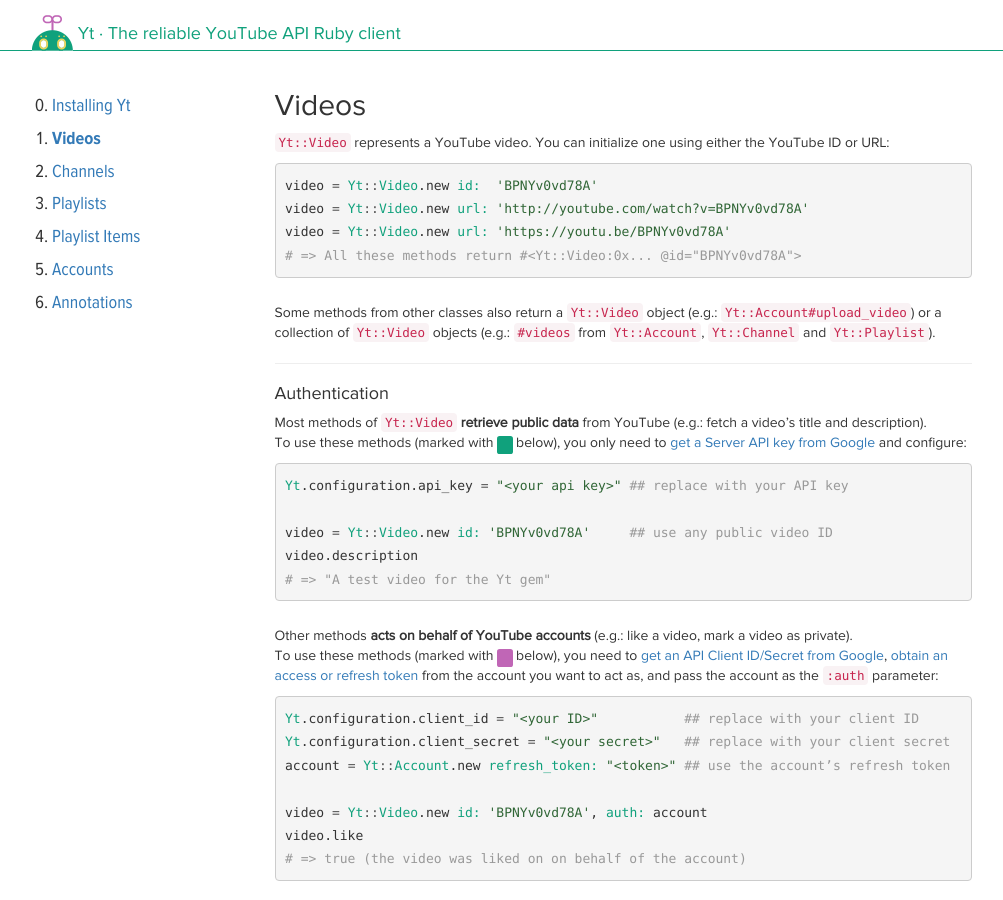
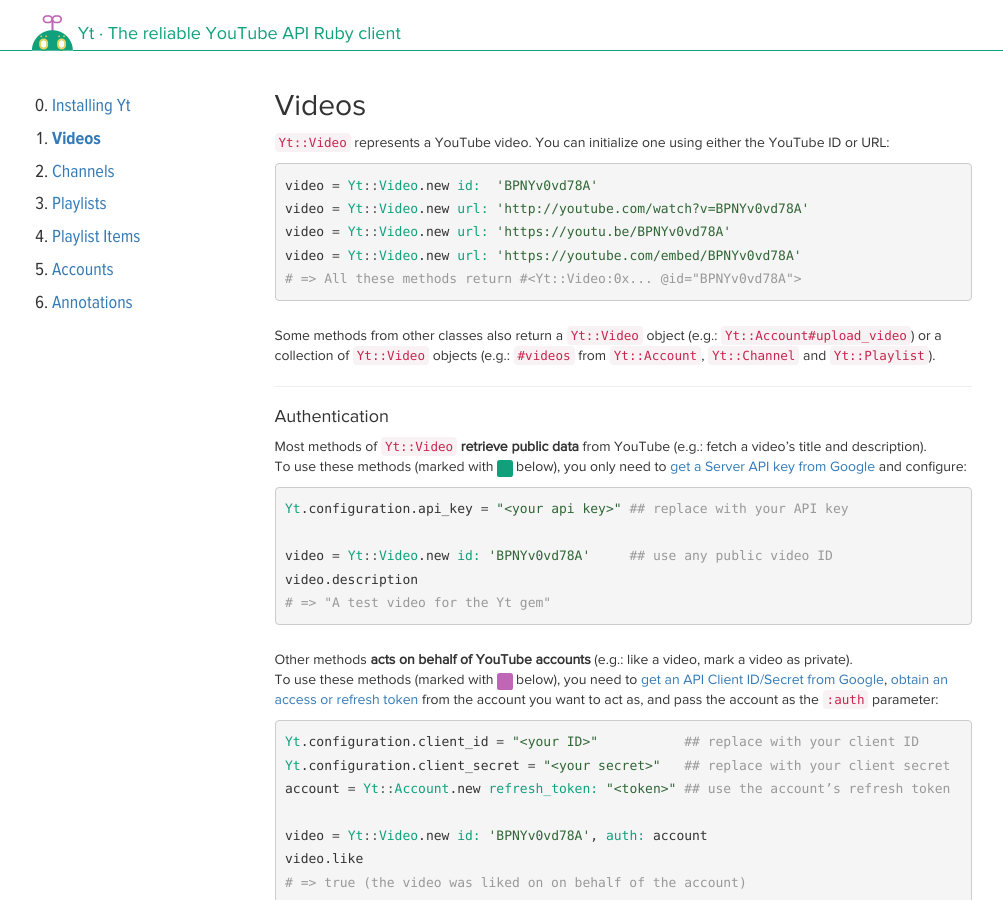
Before and after one commit to nullscreen/yt, a Jekyll site: the page built from videos.html, in a window 1280 px wide and 900 px high. Shown: the whole window, without its empty margins (138-1141 px from the left). Built offline with Jekyll 4.4.1, drawn with Linux system fonts in a browser that asks for light colours; nearby versions of some CDN libraries; some web fonts are replaced; some of the changed lines change nothing that is shown.

Commit message:
Update Video docs to reflect addition ability to accep embed url. Update Index to reflect latest release version.

```diff
--- a/_config.yml
+++ b/_config.yml
@@ -7,4 +7,4 @@
       path: ""
     values:
       layout:  "default"
-      version: 0.24.8
+      version: 0.25.1
--- a/videos.html
+++ b/videos.html
@@ -12,6 +12,7 @@
 video = Yt::Video.new id:  'BPNYv0vd78A'
 video = Yt::Video.new url: 'http://youtube.com/watch?v=BPNYv0vd78A'
 video = Yt::Video.new url: 'https://youtu.be/BPNYv0vd78A'
+video = Yt::Video.new url: 'https://youtube.com/embed/BPNYv0vd78A'
 # => All these methods return #<Yt::Video:0x... @id="BPNYv0vd78A">
 {% endhighlight %}
 
```
